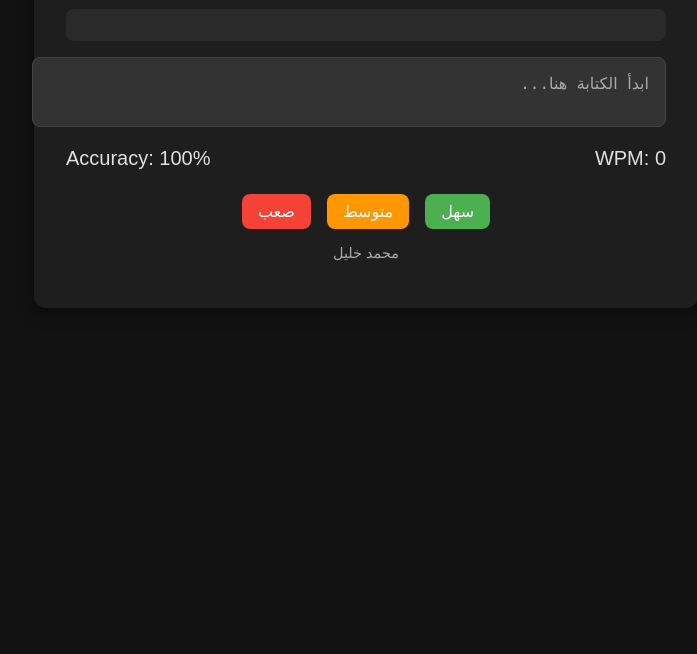
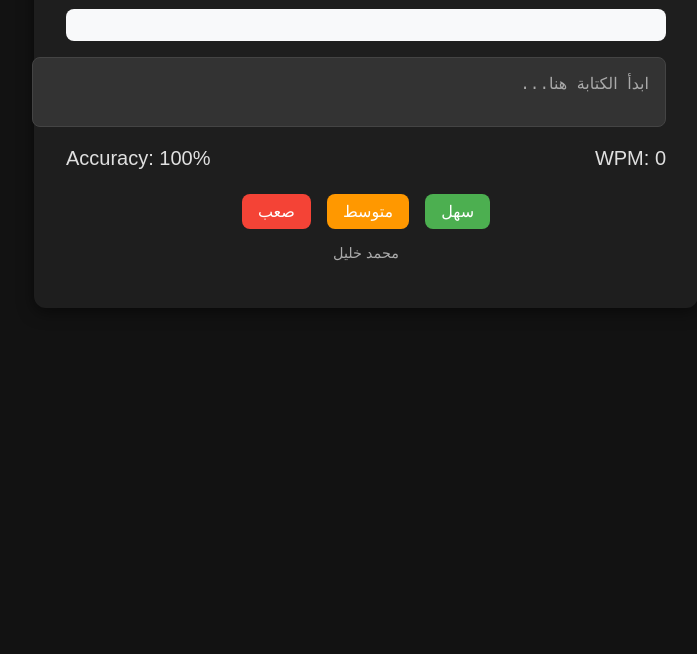
Before and after one commit to vibra-studio/Arabic-game, a plain HTML site: page index.html in a window 1280 px wide. Shown: the part 146-800 px from the top of the page, without its empty margins (274-971 px from the left). Drawn offline with Linux system fonts and the light colour scheme.

Commit message:
Update styles.css

```diff
--- a/styles.css
+++ b/styles.css
@@ -26,13 +26,14 @@ h1 {
 
 .text-display {
     padding: 1rem;
-    background: #2a2a2a; /* Slightly lighter for contrast */
+    background: #f8f9fa;
     border-radius: 8px;
     font-size: 1.25rem;
-    color: #e0e0e0; /* Consistent light text */
+    color: #555;
     line-height: 1.6;
-    overflow-wrap: break-word; /* Handle long words */
+    white-space: pre; /* Prevent line breaks and preserve spaces */
 }
+
 
 .text-green { color: #81c784; } /* Light green for correct text */
 .text-red { color: #e57373; } /* Light red for incorrect text */
```
